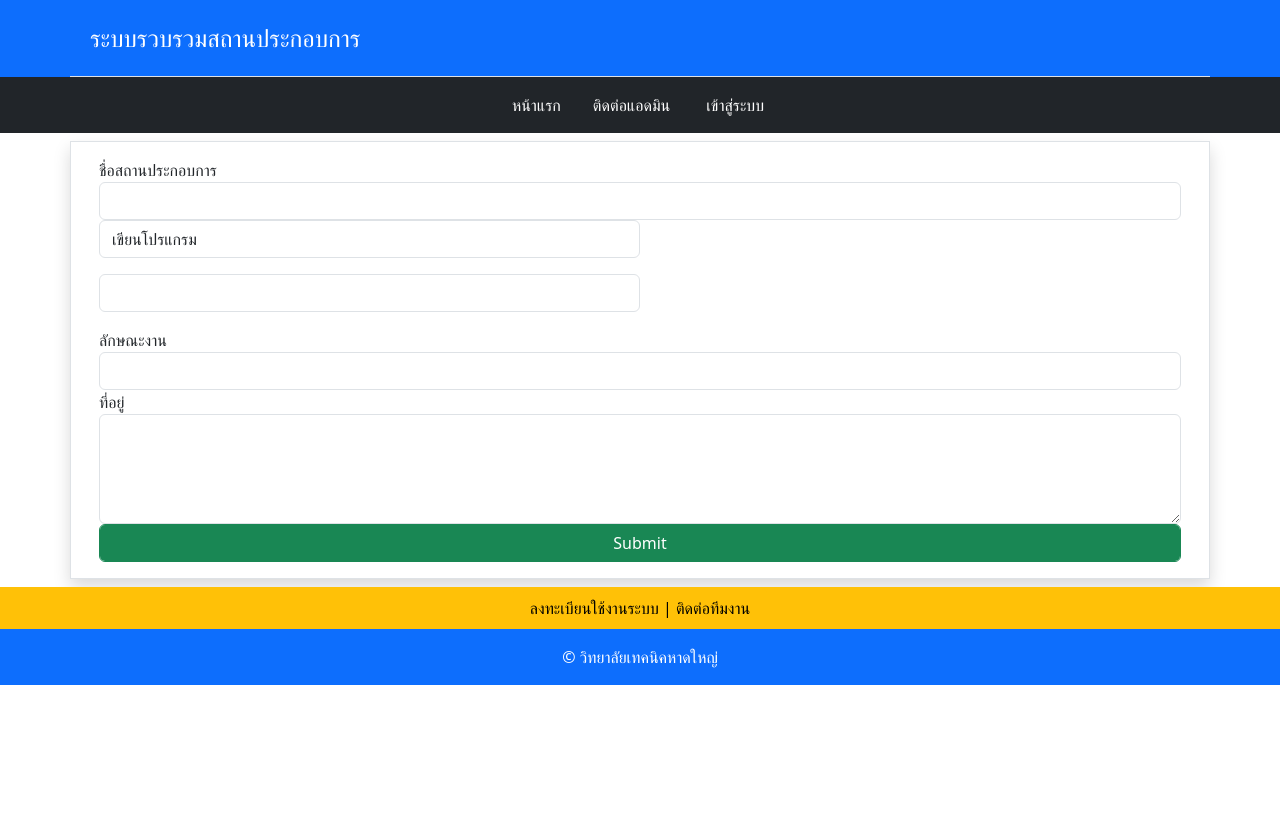
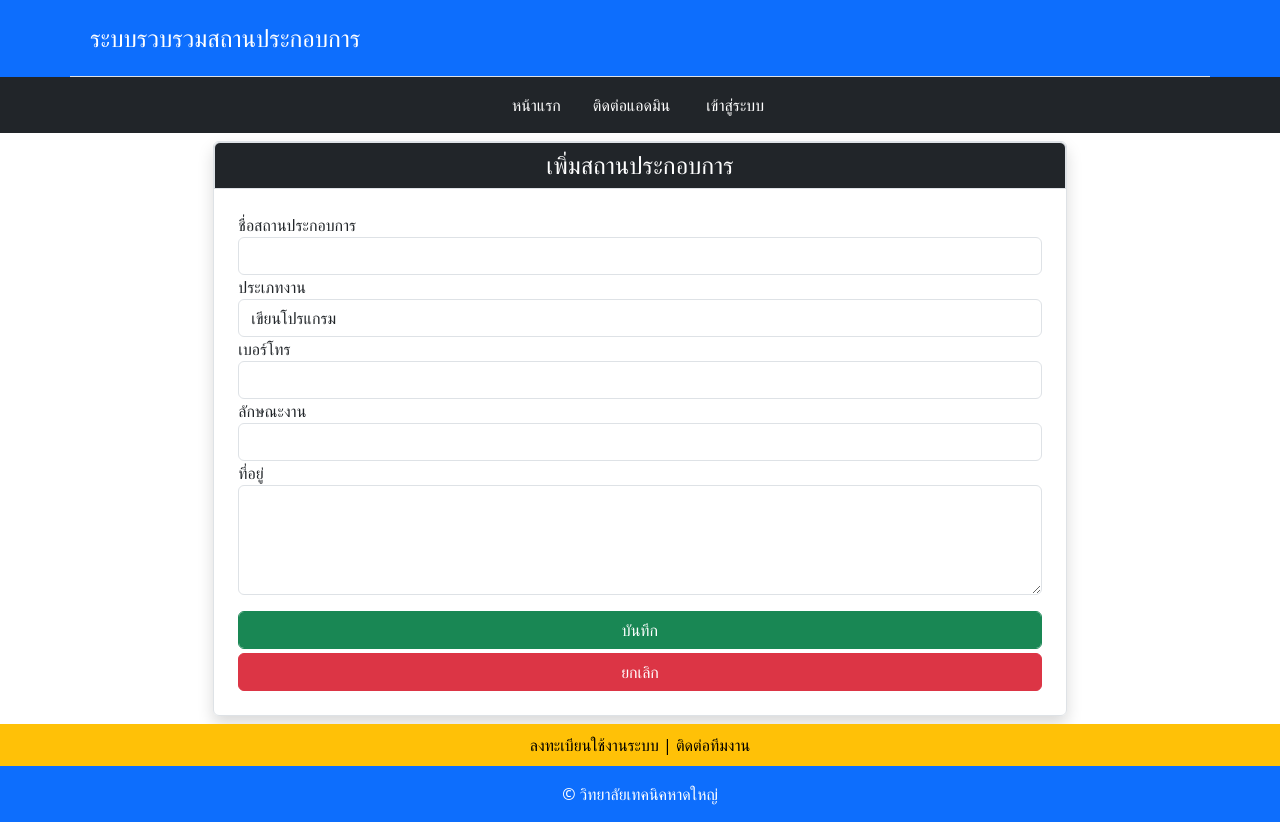
Before and after one commit to xanexerr/HTC-Est-For-Internship, a PHP site: page /admin-add-form.php in a window 1280 px wide. Before the commit the page ends 800 px from the top, so only its background shows below. Run offline with PHP 8.4, Linux system fonts and the light colour scheme.

Commit message:
add file 29/12/2023

```diff
--- a/admin-add-form.php
+++ b/admin-add-form.php
@@ -9,26 +9,30 @@ include("header.php");
     <?php
     include("navbar.php");
     ?>
-    <div class="container  shadow border my-2">
-
-        <form class="container p-3 align-content-center" action="php/admin-add-wp.php" name="addwp" method="POST">
+    <div class="container  shadow border p-0 col-8 my-2 rounded ">
+        <p class='h4 py-2  bg-dark border text-white  mb-0 text-center  rounded-top'>เพิ่มสถานประกอบการ </p>
+        <div class="">
+            <form class="container p-4 align-content-center " action="php/admin-add-wp.php" name="addwp" method="POST">
 
                 <div class="form-group">
                     <label for="wp_name">ชื่อสถานประกอบการ</label>
                     <input class="form-control" type="text" name="wp_name" id="wp_name" required>
                 </div>
 
-            <div class="form-row align-items-center">
-                <div class="col-md-6 mb-3">
-                    <!-- <label for="work_type">ประเภทงาน</label> -->
-                    <select class="form-control" name="work_type" id="work_type" required>
-                        <option value="เขียนโปรแกรม">เขียนโปรแกรม</option>
+                <div class="">
+                    <label for="wp_name">ประเภทงาน</label>
+                    <select class="form-control" name="work_type">
+                        <option value="เขียนโปรแกรม">เขียนโปรแกรม</option>';
+                        <option value="ทำกราฟิก">ทำกราฟิก</option>';
+                        <option value="ระบบเครือข่าย">ระบบเครือข่าย</option>';
+                        <option value="ทำเว็บไซต์">ทำเว็บไซต์</option>';
+                        <option value="ด้านบริการ">ด้านบริการ</option>';
+                        <option value="อื่นๆ">อื่นๆ</option>';
                     </select>
                 </div>
-                <div class="col-md-6 mb-3">
-                    <!-- <label for="wp_tel">เบอร์โทร</label> -->
-                    <input class="form-control" type="text" name="wp_tel" id="wp_tel" required>
-                </div>
+                <div class=" ">
+                    <label for="wp_tel">เบอร์โทร</label>
+                    <input class="form-control no-arrow" type="number" name="wp_tel" id="wp_tel" required>
                 </div>
 
                 <div class="form-group">
@@ -41,11 +45,13 @@ include("header.php");
                     <textarea class="form-control" name="wp_address" id="wp_address" rows="4"></textarea>
                 </div>
 
-            <input class="btn btn-success form-control" type="submit" name="submit" value="Submit">
+                <button class="btn btn-success form-control mt-3" type="submit" name="submit" value="Submit">
+                    บันทึก</button>
+                <a href="admin-wp.php" class="mt-1 btn btn-danger w-100">ยกเลิก</a>
             </form>
 
         </div>
-
+    </div>
     <?php include("script.php"); ?>
 </body>
 
--- a/header.php
+++ b/header.php
@@ -11,7 +11,6 @@
     <link rel="preconnect" href="https://fonts.googleapis.com">
     <link rel="preconnect" href="https://fonts.gstatic.com" crossorigin>
     <link href="css/custom.css" rel="stylesheet">
-
 </head>
 
 <?php
--- a/php/admin-add-wp.php
+++ b/php/admin-add-wp.php
@@ -9,11 +9,11 @@ if ($_SERVER["REQUEST_METHOD"] == "POST") {
     // require the database connection
     require '../connection.php';
 
-    $updatestatus = "INSERT INTO workplaces (workplace_name, workplace_address, work_type, description, work_tel, user_id, rating)
+    $updatewp = "INSERT INTO workplaces (workplace_name, workplace_address, work_type, description, work_tel, user_id, rating)
         VALUES (:wp_name, :wp_address, :work_type, :description, :work_tel, NULL, '')";
 
     // Prepare the SQL statement
-    $stmt = $conn->prepare($updatestatus);
+    $stmt = $conn->prepare($updatewp);
 
     // Bind parameters with values
     $stmt->bindParam(':wp_name', $wp_name);
```
Also changed, not shown: admin-wp.php (+4 -13 lines), index.php (+10 -10 lines). Lines whose indentation alone changed are shown as unchanged.
